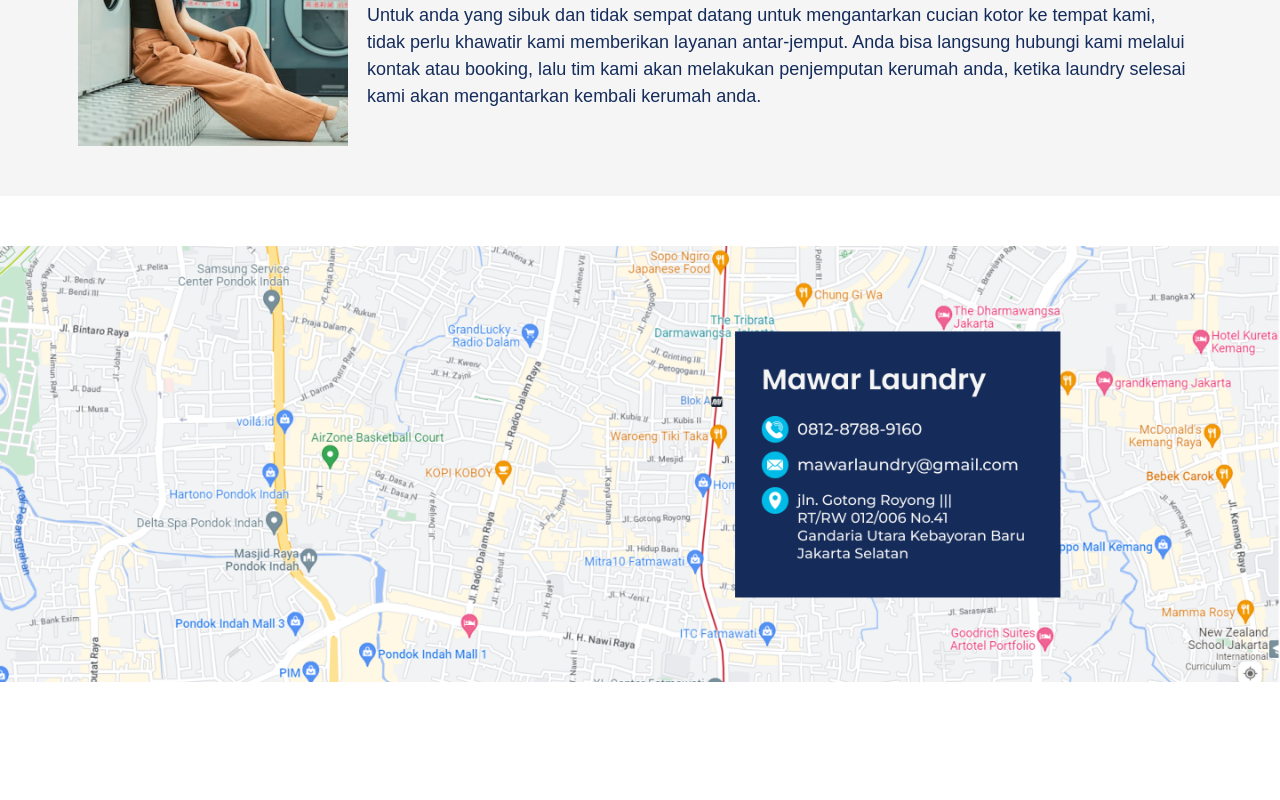
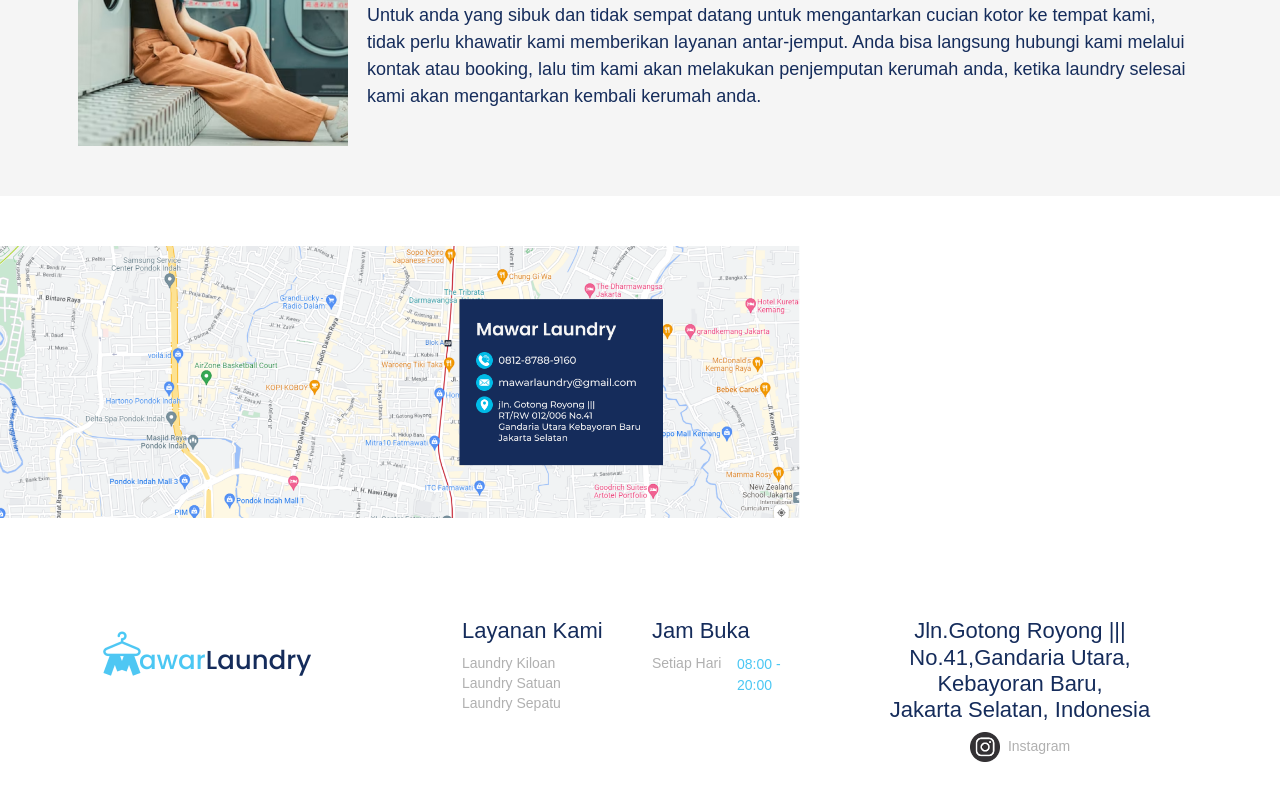
Before and after one commit to gilangramadhanhatno/mawarlaundry-frontend, a React (Create React App) app: page / in a window 1280 px wide. Shown: the part 1504-2304 px from the top of the page. Before the commit the page ends 2236 px from the top, so only its background shows below. Built offline with nearby package versions, Linux system fonts and the light colour scheme; the HTML template or start-up script is replaced by a standard one.

Commit message:
added component footer

```diff
--- /dev/null
+++ b/src/components/Footer/index.css
@@ -0,0 +1,76 @@
+.footer {
+  padding: 50px 0;
+}
+
+.footer h3 {
+  font-size: 22px;
+  font-weight: 300;
+  color: #152c5b;
+}
+
+.footer ul li {
+  margin: -2px 0;
+  list-style: none;
+}
+
+.footer ul li a {
+  color: #b0b0b0;
+  font-size: 14px;
+  text-decoration: none;
+}
+
+.footer ul li a:hover {
+  text-decoration: underline;
+}
+
+.footer .jam-buka .jam li {
+  margin-left: -10px;
+  color: #4bc7f3;
+  font-size: 14px;
+  margin-top: 1px;
+}
+
+.footer .medsos a img {
+  width: 30px;
+  height: 30px;
+}
+
+.footer .medsos a {
+  color: #b0b0b0;
+  text-decoration: none;
+}
+
+.footer .medsos a:hover {
+  text-decoration: underline;
+}
+
+.footer .medsos a span {
+  font-size: 14px;
+  margin-left: 8px;
+}
+
+@media (max-width: 992px) {
+  .footer .jam-buka .jam li {
+    margin-left: -220px;
+  }
+}
+
+@media (max-width: 786px) {
+  .footer .jam-buka .jam li {
+    margin-left: -150px;
+  }
+}
+
+@media (max-width: 576px) {
+  .footer .jam-buka .jam li {
+    margin-left: -130px;
+  }
+
+  .footer .jam-buka {
+    margin-top: 20px;
+  }
+
+  .footer .alamat {
+    margin-top: 20px;
+  }
+}
--- /dev/null
+++ b/src/components/Footer/index.js
@@ -0,0 +1,68 @@
+import React from "react";
+import { Link } from "react-router-dom";
+import Logo from "../../assets/logo.png";
+import iconIg from "../../assets/instagram.jpg";
+
+import "./index.css";
+
+export default function Footer() {
+  return (
+    <footer className="footer">
+      <div className="container">
+        <div className="row">
+          <div className="col-lg-4 col-sm-12">
+            <a className="navbar-brand" href="/">
+              <img src={Logo} alt="Mawar Laundry" />
+            </a>
+          </div>
+          <div className="col-lg-2 col-sm-12">
+            <h3>Layanan Kami</h3>
+            <ul className="list-group">
+              <li>
+                <Link to="/laundry-kiloan">Laundry Kiloan</Link>
+              </li>
+              <li>
+                <Link to="/laundry-satuan">Laundry Satuan</Link>
+              </li>
+              <li>
+                <Link to="/laundry-sepatu">Laundry Sepatu</Link>
+              </li>
+            </ul>
+          </div>
+          <div className="col-lg-2 col-sm-12 jam-buka">
+            <h3>Jam Buka</h3>
+            <div className="row">
+              <div className="col hari">
+                <ul className="list-group">
+                  <li>
+                    <a href="/">Setiap Hari</a>
+                  </li>
+                </ul>
+              </div>
+              <div className="col jam">
+                <ul className="list-group">
+                  <li>08:00 - 20:00</li>
+                </ul>
+              </div>
+            </div>
+          </div>
+          <div className="col-lg-4 col-sm-12 text-center">
+            <h3 className="alamat">
+              Jln.Gotong Royong ||| No.41,Gandaria Utara, <br />
+              Kebayoran Baru, <br />
+              Jakarta Selatan, Indonesia
+            </h3>
+            <div className="row medsos">
+              <div className="col">
+                <a href="/">
+                  <img src={iconIg} alt="" />
+                  <span>Instagram</span>
+                </a>
+              </div>
+            </div>
+          </div>
+        </div>
+      </div>
+    </footer>
+  );
+}
--- a/src/components/Kontak/index.js
+++ b/src/components/Kontak/index.js
@@ -5,8 +5,8 @@ import "./index.css";
 
 export default function Kontak() {
   return (
-    <sectio className="kontak">
+    <section className="kontak">
       <img src={map} alt="map-kontak" />
-    </sectio>
+    </section>
   );
 }
--- a/src/pages/LandingPage.js
+++ b/src/pages/LandingPage.js
@@ -1,8 +1,9 @@
 import React from "react";
 import Header from "../components/Header/index";
-import Kontak from "../components/Kontak/index";
 import LayananKami from "../components/LayananKami/index";
 import TentangKami from "../components/TentangKami";
+import Kontak from "../components/Kontak/index";
+import Footer from "../components/Footer";
 
 export default function LandingPage() {
   return (
@@ -11,6 +12,7 @@ export default function LandingPage() {
       <LayananKami />
       <TentangKami />
       <Kontak />
+      <Footer />
     </>
   );
 }
```
Also changed, not shown: src/assets/instagram.jpg (added).
